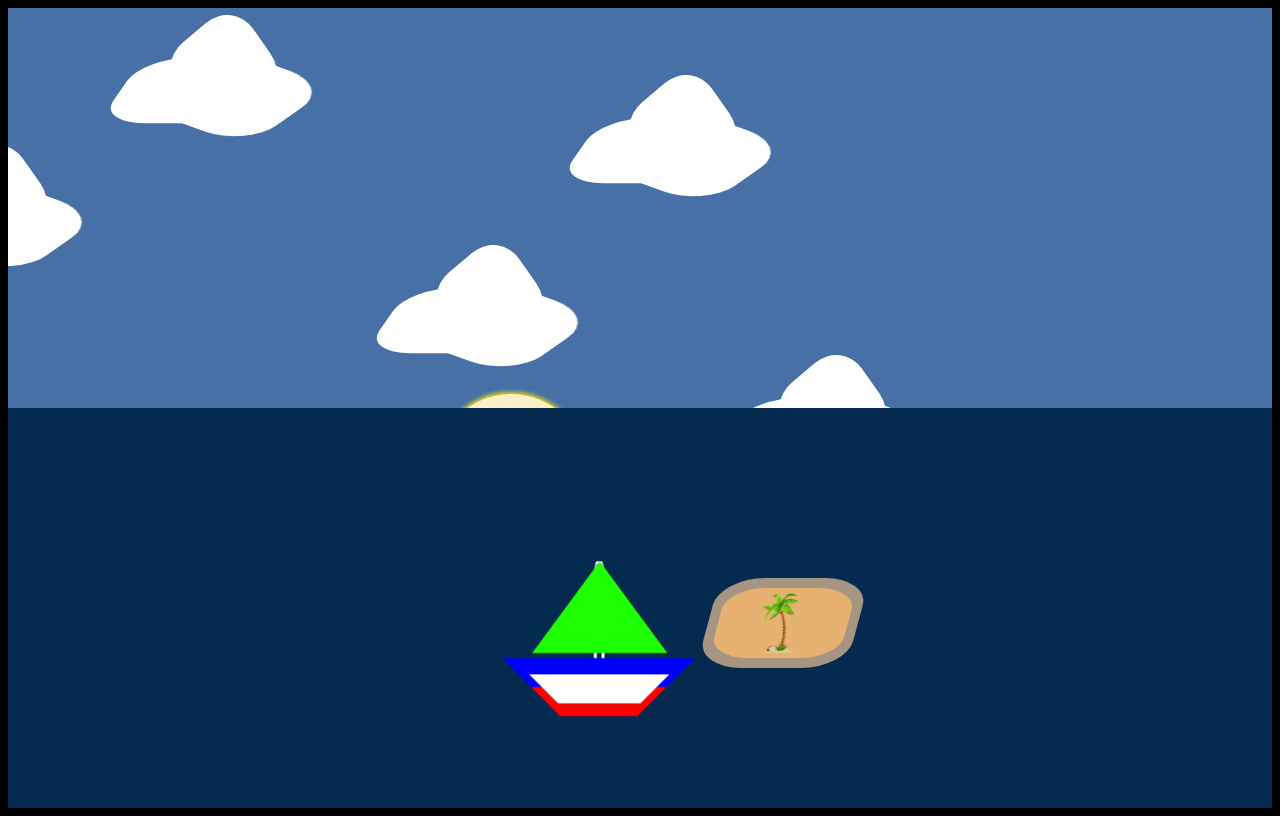
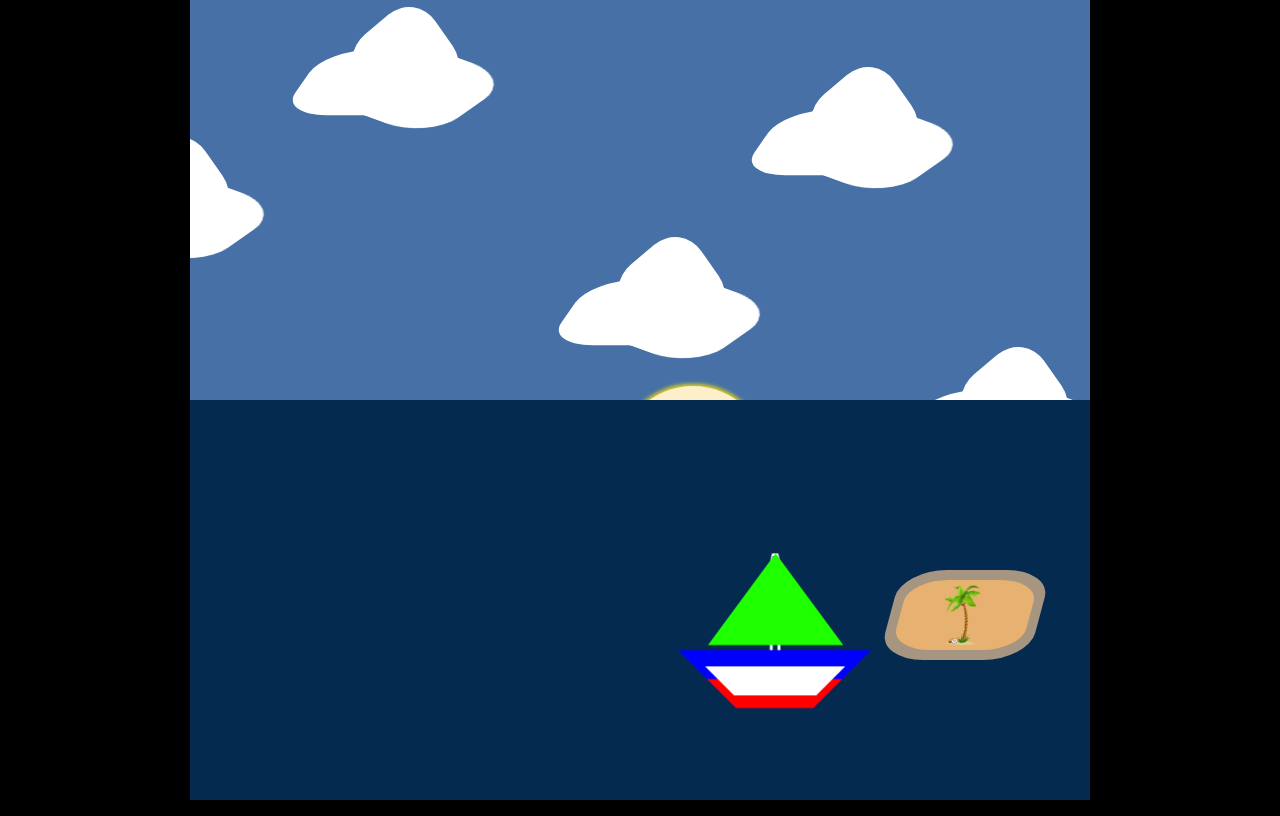
Before and after one commit to Isael50/AnimacionD1, a plain HTML site: page index.html in a window 1280 px wide. Drawn offline with Linux system fonts and the light colour scheme.

Commit message:
Modificado

```diff
--- a/css/DesafioA.css
+++ b/css/DesafioA.css
@@ -1,5 +1,7 @@
 body {
 	background: black;
+	width:900px;
+	margin: auto;
   }
 
 .sky {
```
